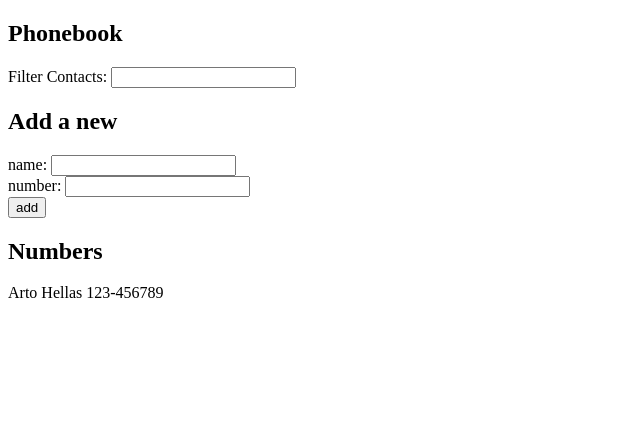
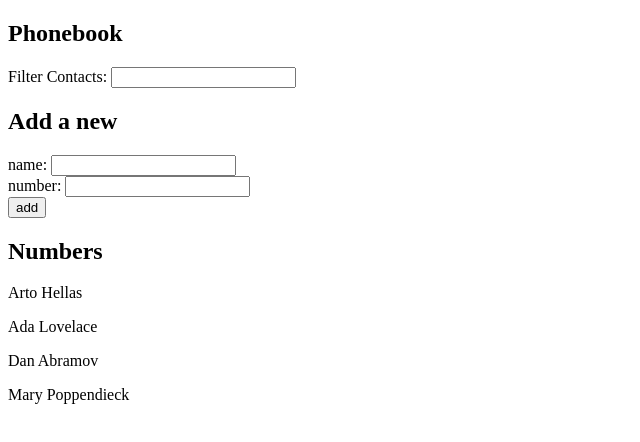
Before and after one commit to ishon19/FullStackOpen, a React (Create React App) app in the folder part2/phonebook/: page / in a window 1280 px wide. Shown: the top 442 px of the page, without its empty margins (0-640 px from the left). Built offline with nearby package versions, Linux system fonts and the light colour scheme; data requests are answered from the project's data file.

Commit message:
axios and json server added ex. 2.11

```diff
--- /dev/null
+++ b/part2/phonebook/db.json
@@ -0,0 +1,24 @@
+{
+  "persons": [
+    {
+      "name": "Arto Hellas",
+      "number": "040-123456",
+      "id": 1
+    },
+    {
+      "name": "Ada Lovelace",
+      "number": "39-44-5323523",
+      "id": 2
+    },
+    {
+      "name": "Dan Abramov",
+      "number": "12-43-234345",
+      "id": 3
+    },
+    {
+      "name": "Mary Poppendieck",
+      "number": "39-23-6423122",
+      "id": 4
+    }
+  ]
+}
--- a/part2/phonebook/src/components/App.js
+++ b/part2/phonebook/src/components/App.js
@@ -1,12 +1,11 @@
-import React, { useState } from "react";
+import React, { useState, useEffect } from "react";
 import Filter from "./Filter";
 import Persons from "./Persons";
 import PersonForm from "./PersonForm";
+import axios from "axios";
 
 const App = () => {
-  const [persons, setPersons] = useState([
-    { name: "Arto Hellas", phone: "123-456789" },
-  ]);
+  const [persons, setPersons] = useState([]);
   const [newName, setNewName] = useState("");
   const [newNumber, setNewNumber] = useState("");
   const [filterString, setFilterString] = useState("");
@@ -38,6 +37,14 @@
     setFilterString(e.target.value);
   };
 
+  useEffect(() => {
+    console.log("effect");
+    axios.get("http://localhost:3001/persons").then((res) => {
+      console.log("promise fulfilled");
+      setPersons(res.data);
+    });
+  }, []);
+
   return (
     <div>
       <h2>Phonebook</h2>
```
Also changed, not shown: part2/phonebook/package.json (+6 -1 lines), 1 other file (tests, documents, lock files or other folders).
